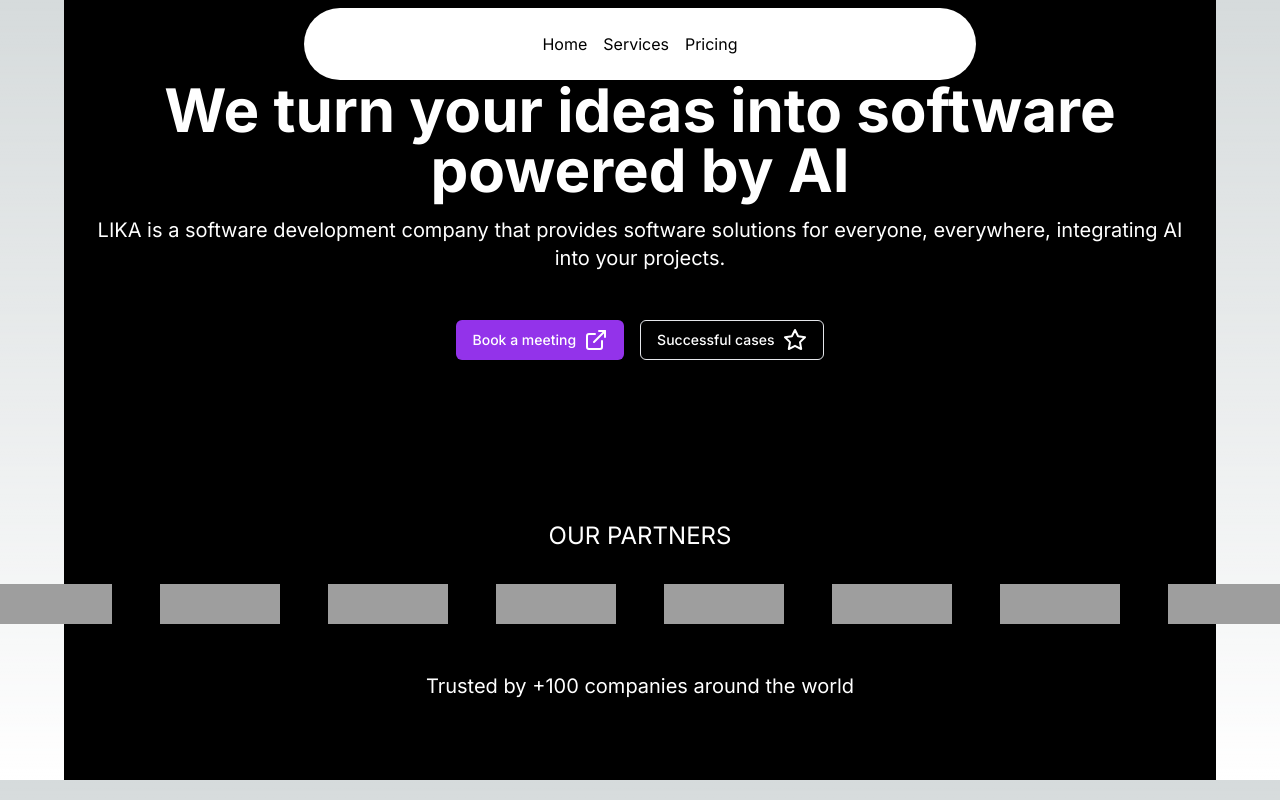
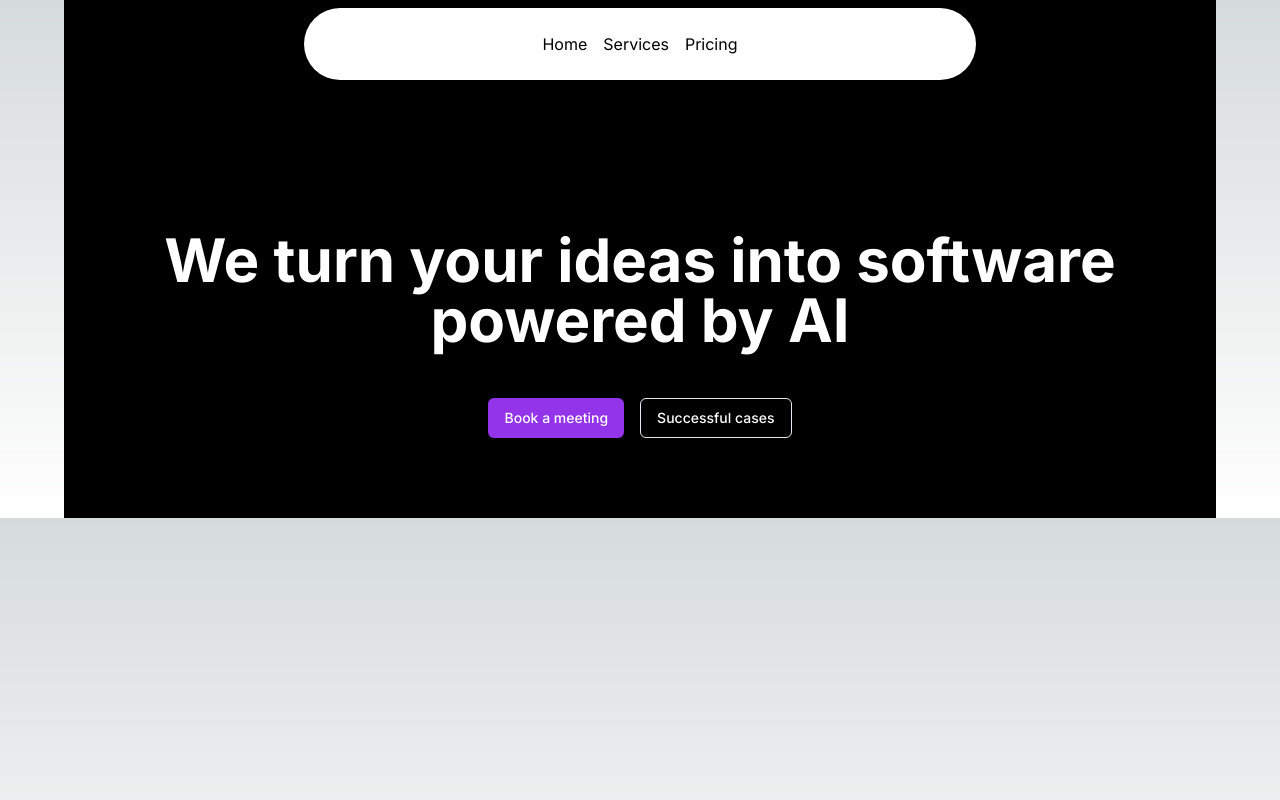
Before and after one commit to nachitoooo/atlanticsoftware, a Next.js app: page / in a window 1280 px wide. Built offline with nearby package versions, Linux system fonts and the light colour scheme; grey boxes are pictures that could not be loaded.

Commit message:
nextjs atlantic

```diff
--- a/src/components/component/home-atlantic.tsx
+++ b/src/components/component/home-atlantic.tsx
@@ -1,167 +1,23 @@
-/**
- * This code was generated by v0 by Vercel.
- * @see https://v0.dev/t/IkhhgiBumOs
- */
-import { Button } from "@/components/ui/button"
+import { Button } from "@/components/ui/button";
 
 export function HomeAtlantic() {
   return (
     <div className="bg-black text-white">
       <section className="max-w-6xl mx-auto px-4 py-20 text-center">
         <div className="mb-12">
-          <h1 className="text-6xl font-bold mb-4">We turn your ideas into software powered by AI</h1>
-          <p className="text-xl">
-            LIKA is a software development company that provides software solutions for everyone, everywhere,
-            integrating AI into your projects.
-          </p>
+        <h1 className="text-6xl font-bold mb-4" style={{ marginTop: '150px' }}>We turn your ideas into software powered by AI</h1>
+
         </div>
         <div className="space-x-4">
           <Button className="bg-purple-600 text-white">
-            Book a meeting <ExternalLinkIcon className="ml-2" />
+            Book a meeting
           </Button>
           <Button className="bg-transparent border border-gray-200 text-white dark:border-gray-800">
-            Successful cases <StarIcon className="ml-2" />
+            Successful cases
           </Button>
         </div>
       </section>
-      <section className="py-20">
-        <div className="max-w-6xl mx-auto px-4">
-          <h2 className="text-center text-2xl mb-8">OUR PARTNERS</h2>
-          <div className="flex justify-center items-center space-x-12">
-            <img
-              alt="Skrapy logo"
-              className="h-10"
-              height="40"
-              src="/placeholder.svg"
-              style={{
-                aspectRatio: "120/40",
-                objectFit: "cover",
-              }}
-              width="120"
-            />
-            <img
-              alt="Bariloche Rent a Boat logo"
-              className="h-10"
-              height="40"
-              src="/placeholder.svg"
-              style={{
-                aspectRatio: "120/40",
-                objectFit: "cover",
-              }}
-              width="120"
-            />
-            <img
-              alt="FITNESS UY logo"
-              className="h-10"
-              height="40"
-              src="/placeholder.svg"
-              style={{
-                aspectRatio: "120/40",
-                objectFit: "cover",
-              }}
-              width="120"
-            />
-            <img
-              alt="Tapy logo"
-              className="h-10"
-              height="40"
-              src="/placeholder.svg"
-              style={{
-                aspectRatio: "120/40",
-                objectFit: "cover",
-              }}
-              width="120"
-            />
-            <img
-              alt="PayDrink logo"
-              className="h-10"
-              height="40"
-              src="/placeholder.svg"
-              style={{
-                aspectRatio: "120/40",
-                objectFit: "cover",
-              }}
-              width="120"
-            />
-            <img
-              alt="Skrapy logo"
-              className="h-10"
-              height="40"
-              src="/placeholder.svg"
-              style={{
-                aspectRatio: "120/40",
-                objectFit: "cover",
-              }}
-              width="120"
-            />
-            <img
-              alt="Bariloche Rent a Boat logo"
-              className="h-10"
-              height="40"
-              src="/placeholder.svg"
-              style={{
-                aspectRatio: "120/40",
-                objectFit: "cover",
-              }}
-              width="120"
-            />
-            <img
-              alt="FITNESS UY logo"
-              className="h-10"
-              height="40"
-              src="/placeholder.svg"
-              style={{
-                aspectRatio: "120/40",
-                objectFit: "cover",
-              }}
-              width="120"
-            />
-          </div>
-          <p className="text-center text-xl mt-12">Trusted by +100 companies around the world</p>
-        </div>
-      </section>
+
     </div>
   )
 }
-
-
-function ExternalLinkIcon(props) {
-  return (
-    <svg
-      {...props}
-      xmlns="http://www.w3.org/2000/svg"
-      width="24"
-      height="24"
-      viewBox="0 0 24 24"
-      fill="none"
-      stroke="currentColor"
-      strokeWidth="2"
-      strokeLinecap="round"
-      strokeLinejoin="round"
-    >
-      <path d="M18 13v6a2 2 0 0 1-2 2H5a2 2 0 0 1-2-2V8a2 2 0 0 1 2-2h6" />
-      <polyline points="15 3 21 3 21 9" />
-      <line x1="10" x2="21" y1="14" y2="3" />
-    </svg>
-  )
-}
-
-
-function StarIcon(props) {
-  return (
-    <svg
-      {...props}
-      xmlns="http://www.w3.org/2000/svg"
-      width="24"
-      height="24"
-      viewBox="0 0 24 24"
-      fill="none"
-      stroke="currentColor"
-      strokeWidth="2"
-      strokeLinecap="round"
-      strokeLinejoin="round"
-    >
-      <polygon points="12 2 15.09 8.26 22 9.27 17 14.14 18.18 21.02 12 17.77 5.82 21.02 7 14.14 2 9.27 8.91 8.26 12 2" />
-    </svg>
-  )
-}
```
